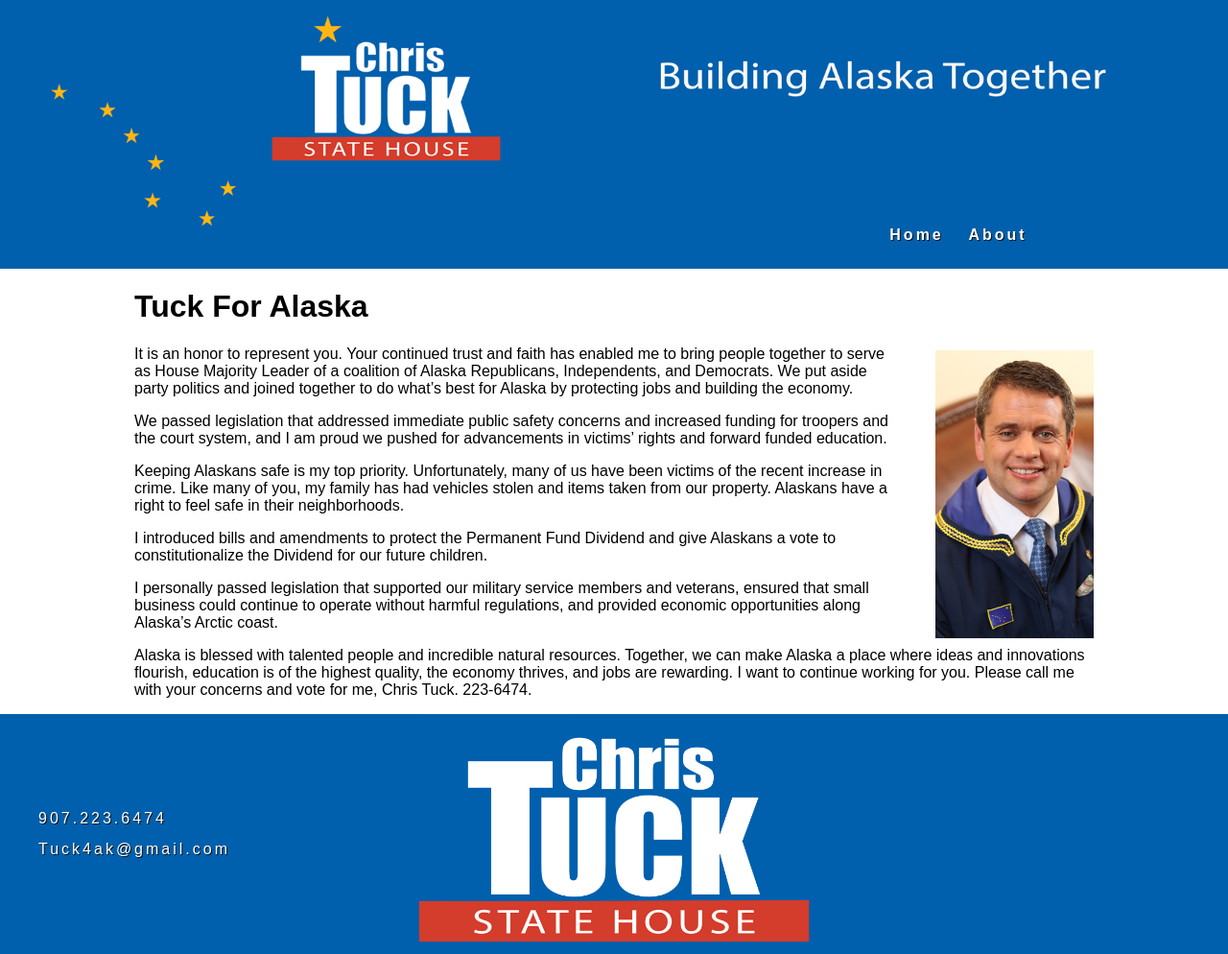
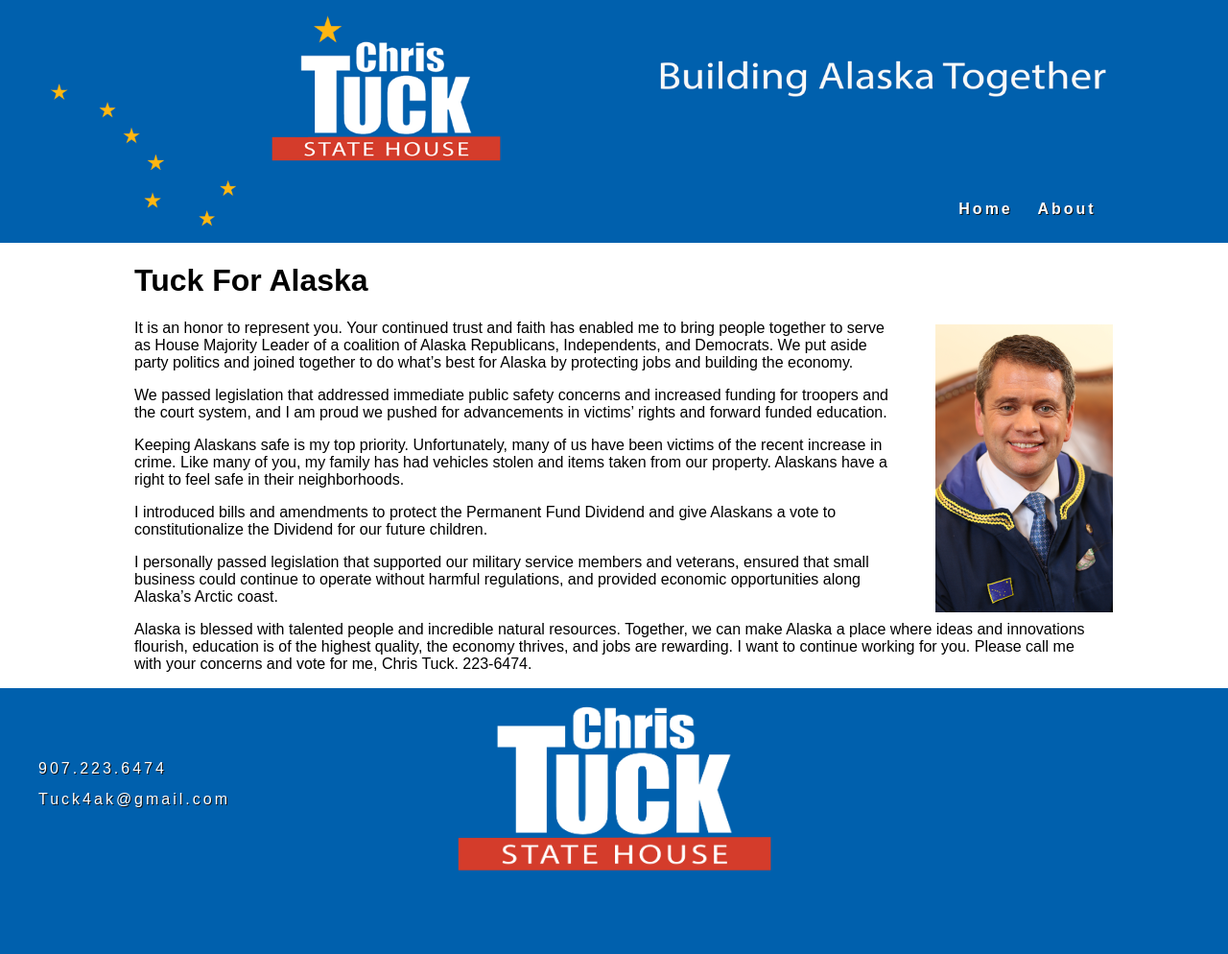
Before and after one commit to TaylorHuston/TuckForAlaska, a Jekyll site: the page built from index.md, in a window 1280 px wide. Shown: the whole page at 96% size. Built offline with Jekyll 4.4.1, drawn with Linux system fonts in a browser that asks for light colours; after the commit the page ends 917 px from its top, so only the background shows below that.

Commit message:
Make more mobile friendly

```diff
--- a/_layouts/default.html
+++ b/_layouts/default.html
@@ -1,6 +1,7 @@
 <!doctype html>
 <html>
   <head>
+    <meta name="viewport" content="width=device-width, initial-scale=1">
     <meta charset="utf-8">
     <title>{{ page.title }}</title>
     <link rel="stylesheet" href="/assets/css/styles.css">
@@ -8,6 +9,7 @@
   <body>
       <header>
          <div class="top">
+             <img  src="assets/images/header.png">
              {% include nav.html %}
          </div>
       </header>
--- a/_sass/main.scss
+++ b/_sass/main.scss
@@ -8,17 +8,21 @@
 
 .top {
     position: relative;
-    height: 280px;
+    max-height: 280px;
     width: 100%;
     max-width: 1400px;
     margin: 0 auto;
-    background-image: url("../images/header.png");
-    background-repeat: no-repeat;
-    background-size: contain;
+//    background-image: url("../images/header.png");
+//    background-repeat: no-repeat;
+//    background-size: contain;
+
+    img {
+        max-width: 100%;
+    }
 
     nav {
         position: absolute;
-        right: 200px;
+        right: 10%;
         bottom: 0;
         text-align: right;
 
@@ -49,6 +53,7 @@
     .container {
         max-width: 1000px;
         margin: 0 auto;
+        padding: 0 20px;
     }
 }
 
@@ -62,7 +67,7 @@
 }
 
 footer {
-    height: 250px;
+    height: 200px;
     width: 100%;
 
     text-shadow: 1px 1px #111111;
@@ -84,7 +89,7 @@
 
         .center {
             width: 50%;
-            height: 250px;
+            height: 200px;
 
             background-image: url("../images/Picture Tuck Logo.png");
             background-repeat: no-repeat;
@@ -93,3 +98,21 @@
         }
     }
 }
+
+
+@media screen and (max-width: 800px) {
+    footer {
+        .container {
+            flex-direction: column;
+            div {
+                width: 100%;
+                text-align: center;
+            }
+            .center {
+                width: 100%
+            }
+
+        }
+
+    }
+}
```
